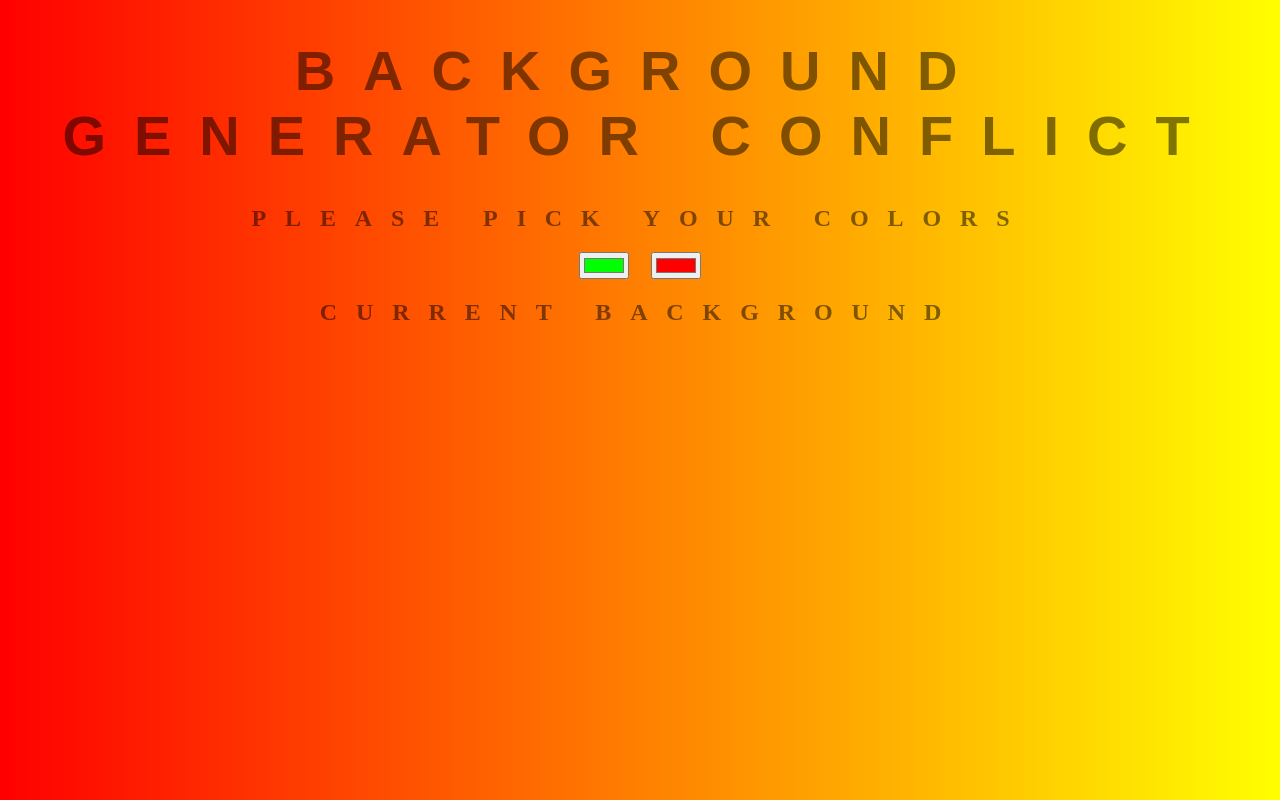
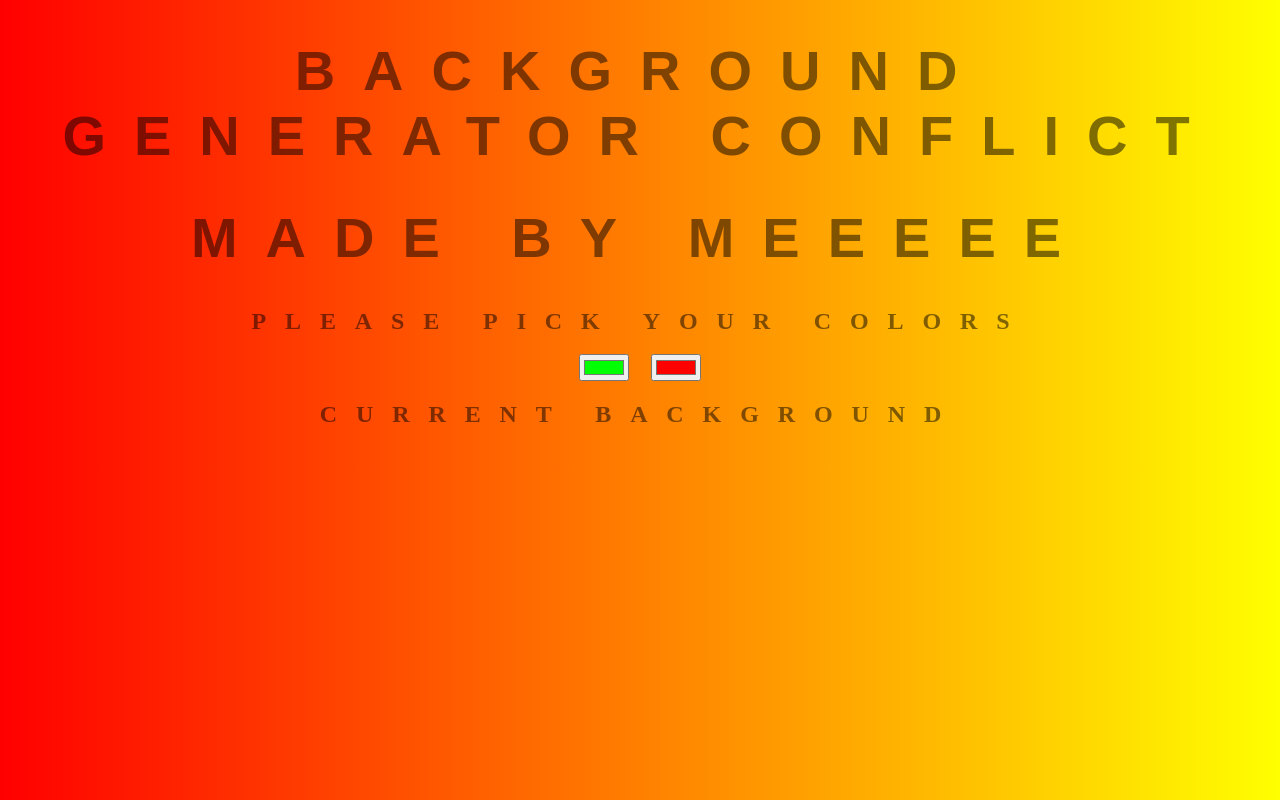
Before and after one commit to MathiasMl/Bgen, a website: page index.html in a window 1280 px wide. Drawn offline with Linux system fonts and the light colour scheme.

Commit message:
new header

```diff
--- a/index.html
+++ b/index.html
@@ -6,6 +6,7 @@
 </head>
 <body id="gradient">
 	<h1>Background Generator Conflict</h1>
+	<h1>Made by meeeee </h1>
 	<h2>Please pick your colors </h2>
 	<input  class = "color1" type="color" name="color1" value="#00ff00">
 	<input  class="color2" type="color" name="color2" value="#ff0000">
```
